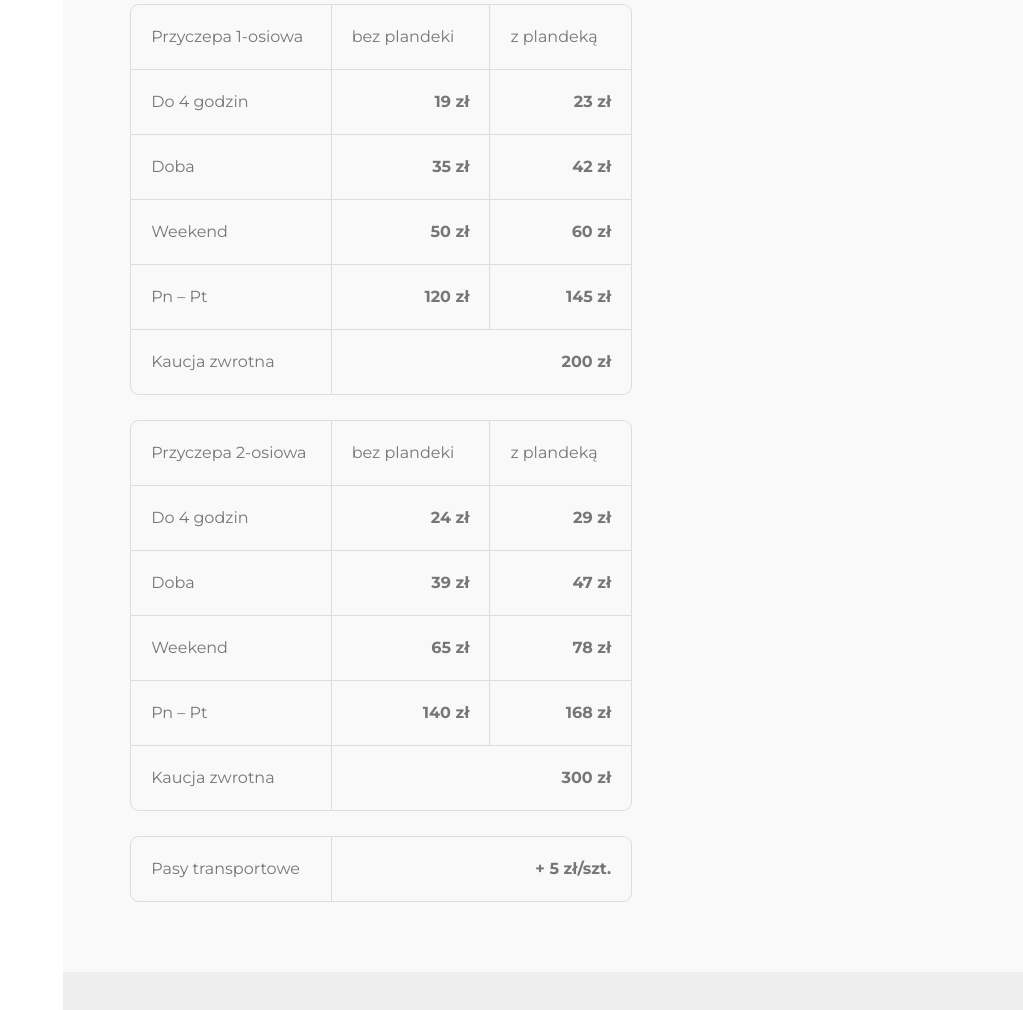
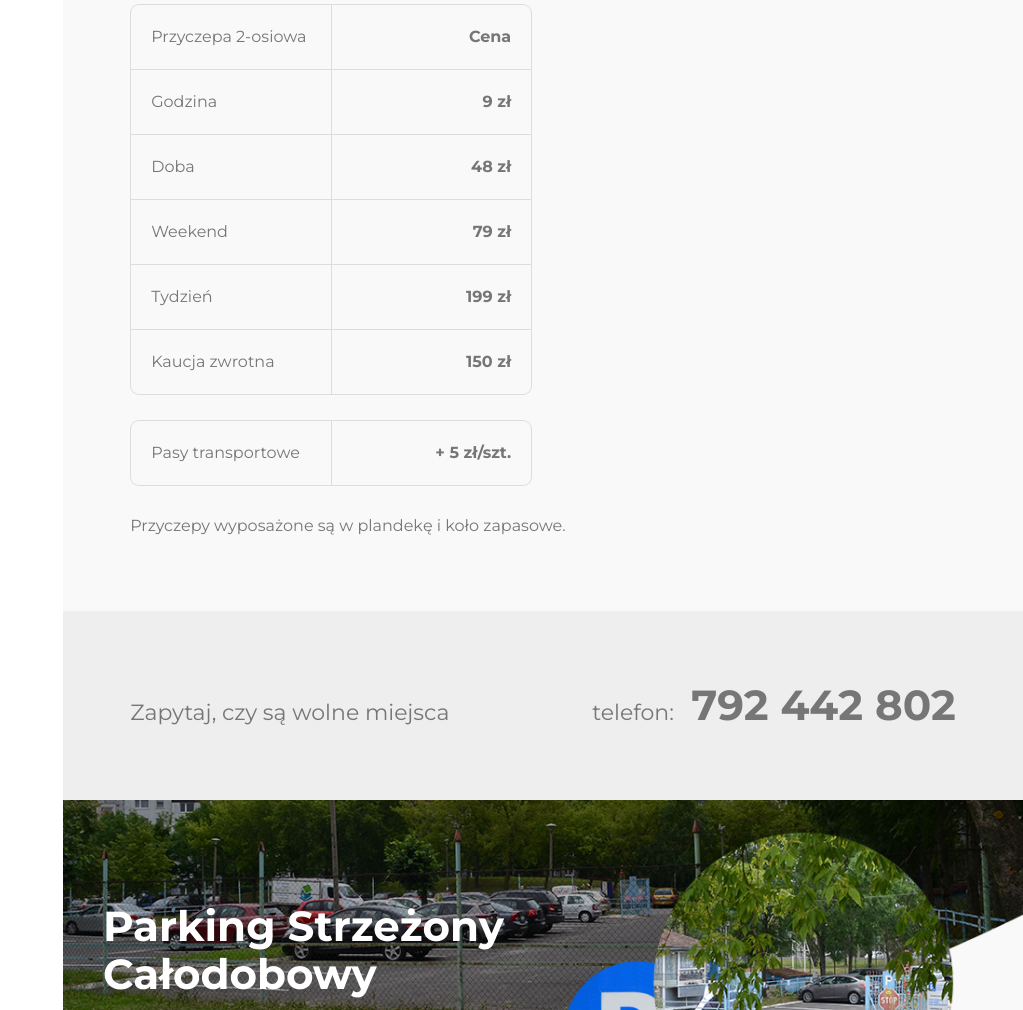
Before and after one commit to dabcar/website, a website: page index.html in a window 1280 px wide. Shown: the part 8609-9619 px from the top of the page, without its empty margins (257-1280 px from the left). Drawn offline with Linux system fonts and the light colour scheme; some packages are replaced by stand-ins of ours; a script that the page names is missing.

Commit message:
Change data

```diff
--- a/index.html
+++ b/index.html
@@ -600,7 +600,7 @@
         <p>Wypożyczalnia mieści się na parkingu strzeżonym Dąbcar, w&nbsp;Opolu, przy ulicy Grota Roweckiego 11a</p>
 
         <p class="bold u-space--top">Cennik:</p>
-        <div class="table-wrapper">
+        <!-- <div class="table-wrapper">
           <table class="table" style="width: 500px;">
             <thead>
               <th style="width: 200px;">Przyczepa 1-osiowa</th>
@@ -634,46 +634,41 @@
               </tr>
             </tbody>
           </table>
-        </div>
+        </div> -->
 
         <div class="table-wrapper">
-          <table class="table" style="width: 500px;">
+          <table class="table" style="width: 400px;">
             <thead>
               <th style="width: 200px;">Przyczepa 2-osiowa</th>
-              <th>bez plandeki</th>
-              <th>z plandeką</th>
+              <th class="table__val">Cena</th>
             </thead>
             <tbody>
               <tr>
-                <th>Do 4 godzin</th>
-                <td class="table__val">24 zł</td>
-                <td class="table__val">29 zł</td>
+                <th>Godzina</th>
+                <td class="table__val">9 zł</td>
               </tr>
               <tr>
                 <th>Doba</th>
-                <td class="table__val">39 zł</td>
-                <td class="table__val">47 zł</td>
+                <td class="table__val">48 zł</td>
               </tr>
               <tr>
                 <th>Weekend</th>
-                <td class="table__val">65 zł</td>
-                <td class="table__val">78 zł</td>
+                <td class="table__val">79 zł</td>
               </tr>
               <tr>
-                <th>Pn – Pt</th>
-                <td class="table__val">140 zł</td>
-                <td class="table__val">168 zł</td>
+                <th>Tydzień</th>
+                <td class="table__val">199 zł</td>
               </tr>
               <tr>
                 <th>Kaucja zwrotna</th>
-                <td class="table__val" colspan="2">300 zł</td>
+                <td class="table__val" colspan="2">150 zł</td>
               </tr>
             </tbody>
           </table>
         </div>
 
         <div class="table-wrapper">
-          <table class="table" style="width: 500px;">
+          <table class="table" style="width: 400px;">
             <tbody>
               <tr>
                 <th style="width: 200px;">Pasy transportowe</th>
@@ -682,6 +677,7 @@
             </tbody>
           </table>
         </div>
+        <p>Przyczepy wyposażone są w plandekę i koło zapasowe.</p>
       </div>
       <footer class="cta">
         <p class="typo__subtitle">Zapytaj, czy są wolne miejsca</p>
```
